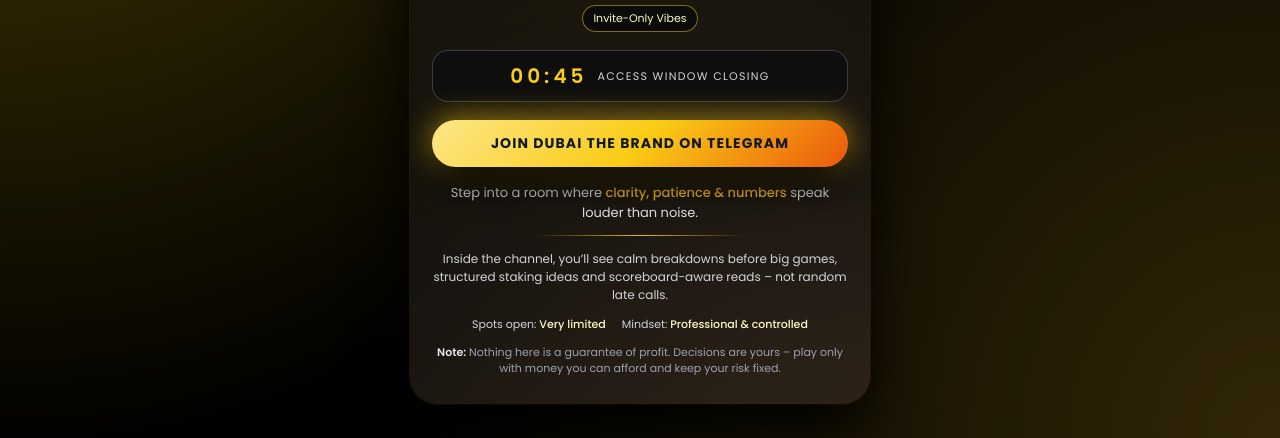
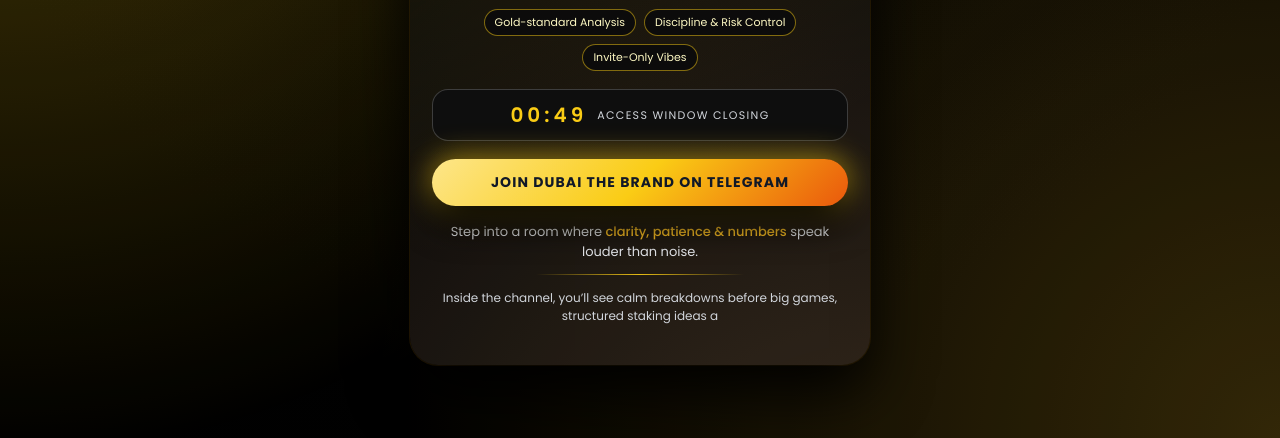
Before and after one commit to Supremebhai/Dubai-The-Brand, a plain HTML site: page index.html in a window 1280 px wide. Shown: the part 362-800 px from the top of the page. Drawn offline with Linux system fonts and the light colour scheme.

Commit message:
Update index.html

```diff
--- a/index.html
+++ b/index.html
@@ -75,50 +75,4 @@ src="https://www.facebook.com/tr?id=1271613704700217&ev=PageView&noscript=1"
     <div class="divider"></div>
 
     <p class="sub-tagline">
-      Inside the channel, you’ll see calm breakdowns before big games, structured staking ideas and scoreboard-aware reads – not random late calls.
-    </p>
-
-    <div class="stats-row">
-      <div>Spots open: <span>Very limited</span></div>
-      <div>Mindset: <span>Professional & controlled</span></div>
-    </div>
-
-    <p class="disclaimer">
-      <strong>Note:</strong> Nothing here is a guarantee of profit. Decisions are yours – play only with money you can afford and keep your risk fixed.
-    </p>
-  </div>
-
-  <script>
-    function startTimer(duration, display) {
-      let timer = duration, minutes, seconds;
-      setInterval(function () {
-        minutes = parseInt(timer / 60, 10);
-        seconds = parseInt(timer % 60, 10);
-
-        minutes = minutes < 10 ? "0" + minutes : minutes;
-        seconds = seconds < 10 ? "0" + seconds : seconds;
-
-        display.textContent = minutes + ":" + seconds;
-
-        if (--timer < 0) {
-          timer = duration;
-        }
-      }, 1000);
-    }
-
-    window.onload = function () {
-      const countdownSeconds = 49;
-      const display = document.getElementById("timer");
-      startTimer(countdownSeconds, display);
-    };
-
-    // CTA click – सिर्फ delay के साथ redirect
-    document.querySelector(".cta-btn").addEventListener("click", function(e) {
-      e.preventDefault();
-      setTimeout(() => {
-        window.location.href = "https://t.me/+x2e7GU-YMi9kYTc1";
-      }, 600);
-    });
-  </script>
-</body>
-</html>
+      Inside the channel, you’ll see calm breakdowns before big games, structured staking ideas a
```
